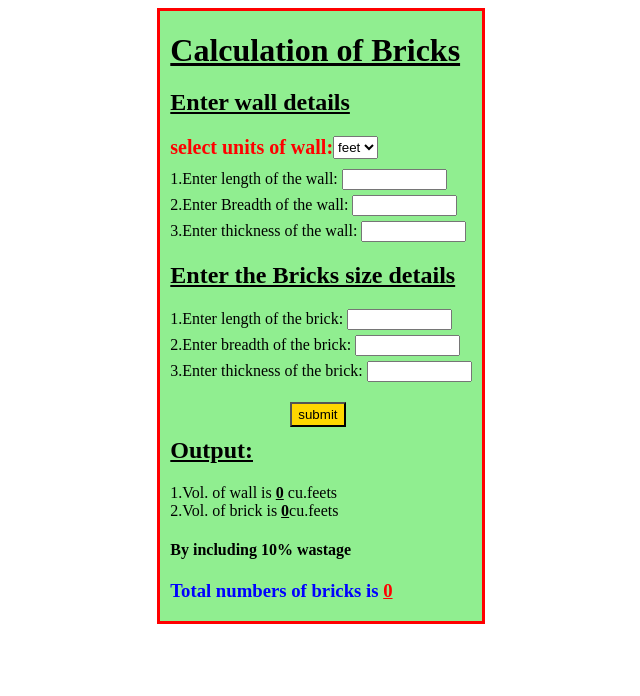
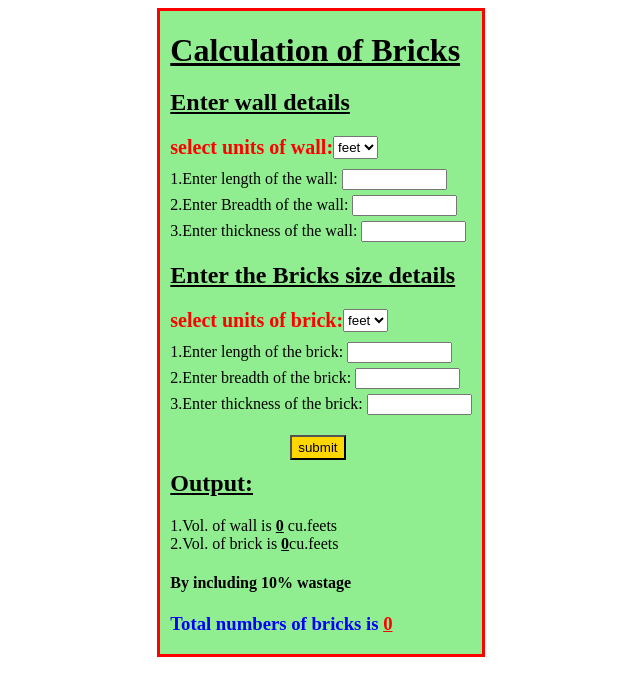
Before and after one commit to subash1162/BricksApp, a Django app: page / in a window 1280 px wide. Shown: the top 696 px of the page, without its empty margins (319-959 px from the left). Run offline with Django 5.2, Linux system fonts and the light colour scheme.

Commit message:
This is my third commit

```diff
--- a/bricksapp/views.py
+++ b/bricksapp/views.py
@@ -18,32 +18,37 @@ def subash(request):
         lengthofbrick = float(request.POST["lengthofbrick"])
         breadthofbrick = float(request.POST["breadthofbrick"])
         thicknessofbrick = float(request.POST["thicknessofbrick"])
-        units =request.POST["units"]
+        units = request.POST["units"]
+        brickunits = request.POST["brickunits"]
 
         volume_of_wall = lengthofwall * breadthofwall * thicknessofwall
         volume_of_brick = lengthofbrick * breadthofbrick * thicknessofbrick
 
         if units == 'mm':
             volume_of_wall = volume_of_wall/((304.8)**3)
-            volume_of_brick = volume_of_brick/((304.8)**3)
         elif units == 'cm':
             volume_of_wall = volume_of_wall/((30.48)**3)
-            volume_of_brick = volume_of_brick/((30.48)**3 )
         elif units == 'm':
             volume_of_wall = volume_of_wall/((0.3048)**3)
-            volume_of_brick = volume_of_brick/((0.3048)**3)
         elif units == 'feet':
             volume_of_wall = volume_of_wall/((1)**3)
+
+
+        if brickunits == 'mm':
+            volume_of_brick = volume_of_brick/((304.8)**3)
+        elif brickunits == 'cm':
+            volume_of_brick = volume_of_brick/((30.48)**3 )
+        elif brickunits == 'm':
+            volume_of_brick = volume_of_brick/((0.3048)**3)
+        elif brickunits == 'feet':
             volume_of_brick = volume_of_brick/((1)**3)
+
 
         number_of_bricks = volume_of_wall/volume_of_brick
         wastage_of_bricks = (10/100)*number_of_bricks
 
         total_number_of_bricks =int  (number_of_bricks+wastage_of_bricks)
 
-        print(f"volume of wall {volume_of_wall}")
-        print(f"volume of brick {volume_of_brick}")
-        print(f"total numbers of bricks {total_number_of_bricks}")
 
     context = {
         'volume_of_wall':volume_of_wall,
--- a/templates/index.html
+++ b/templates/index.html
@@ -48,6 +48,12 @@
       button:hover{
         border: 2px,solid red;
       }
+      .con7 {
+        display: flex;
+        flex-direction: row;
+        margin-bottom:10px;
+      }
+
 
     </style>
   </head>
@@ -108,17 +114,28 @@
                 size="10"
                 required
                 name="thicknessofwall"
-
-
               />
             </div>
           </div>
         </div>
 
+
+
         <div class="con3">
           <h2 style="text-decoration: underline">
             Enter the Bricks size details
           </h2>
+          <div class="con7">
+
+            <label for="brickunits" style="font-weight: 900; color:red; font-size: 20px;">select units of brick:</label>
+
+            <select name="brickunits" id="brickunits" >
+              <option value="feet">feet</option>
+              <option value="mm">mm</option>
+              <option value="cm">cm</option>
+              <option value="m">m</option>
+            </select>
+        </div>
           <div class="brickdiv">
             <div>
               <label for="lengthofbrick">1.Enter length of the brick: </label>
```
